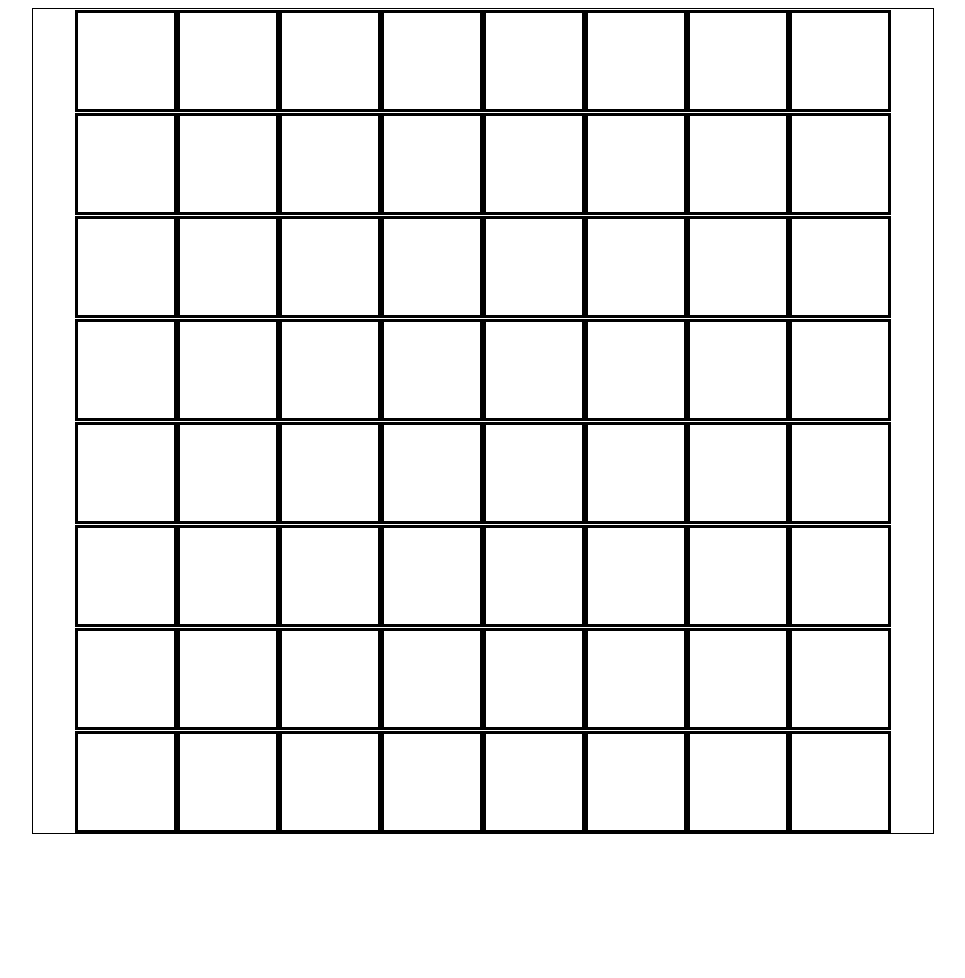
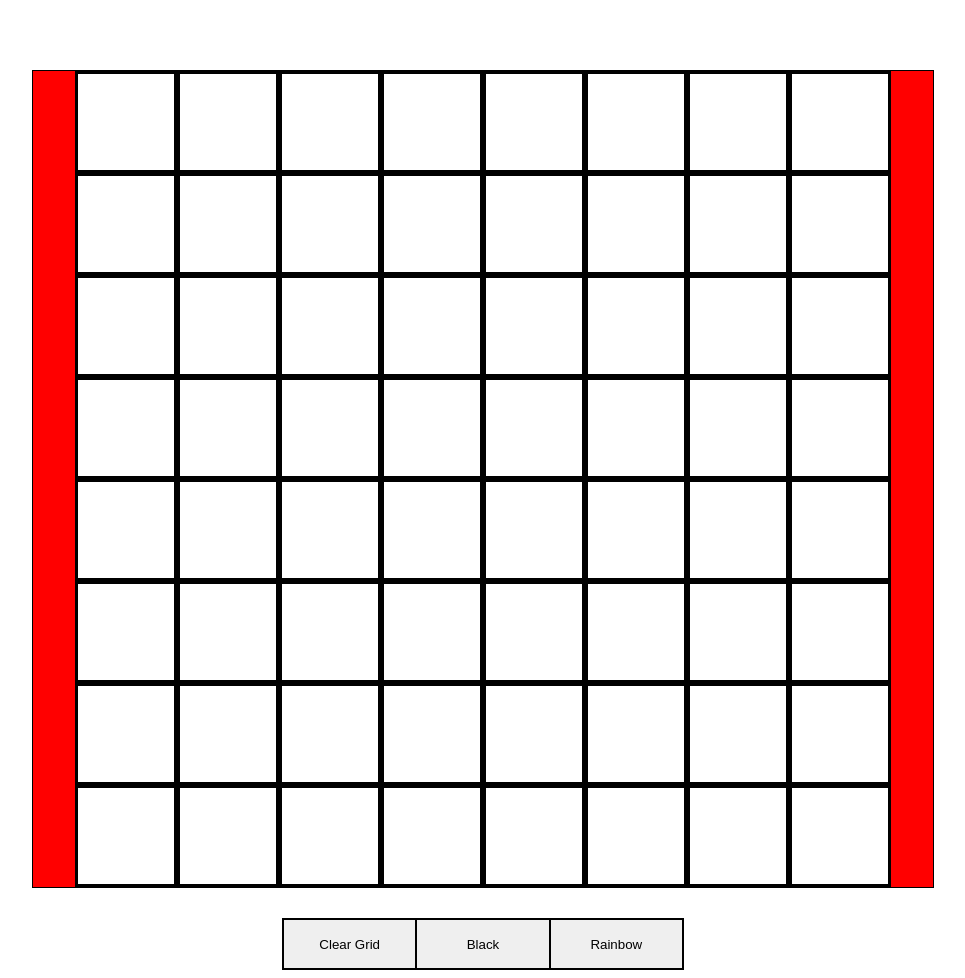
Before and after one commit to wild-o/Etch-A-Sketch, a plain HTML site: page index.html in a window 1280 px wide. Shown: the whole page, without its empty margins (157-1122 px from the left). Before the commit the page ends 842 px from the top, so only its background shows below. Drawn offline with Linux system fonts and the light colour scheme.

Commit message:
Added buttons and changed element pos

```diff
--- a/game.js
+++ b/game.js
@@ -31,7 +31,7 @@ function createEventListener() {
   myGame.addEventListener("mouseover", function(e){
     const target = e.target;
 
-    if(target.matches("div")){
+    if(target.matches(".item")){
         target.style.backgroundColor = random_bg_color();;
     }
   });
--- a/index.html
+++ b/index.html
@@ -9,9 +9,13 @@
 
 </head>
 <body>
-    <div id = "grid">
-
+    <div id = "grid" style="background-color: red;">
     </div>
+    <div class="outer">
+        <button class = 'inner'>Clear Grid</button>
+        <button class = 'inner'>Black</button>
+        <button class = 'inner'>Rainbow</button>
+      </div>
     <script src="game.js"></script>
 </body>
 </html>
--- a/styles.css
+++ b/styles.css
@@ -6,8 +6,10 @@
    flex-direction: row;
    flex-wrap: wrap;
    justify-content: center;
-   margin: 0px auto;
+   margin: auto;
+   margin-top: 70px;
    align-items: center;
+   align-content: flex-start;
 }
 
 .item{
@@ -15,8 +17,21 @@
    border: black;
    border-style: solid;
    padding: 3em;
-   margin-top: 1px;
+   margin-top: 0px;
    color: white;
 
+}
+.outer{
+   border: 1px solid black;
+   width:400px;
+   margin: auto;
+   display: flex;
+   justify-content: space-between;
+   margin-top: 30px;
 
- }
+}
+.inner{
+   border: 1px solid black;
+   height: 50px;
+   width: 500px;
+}
```
